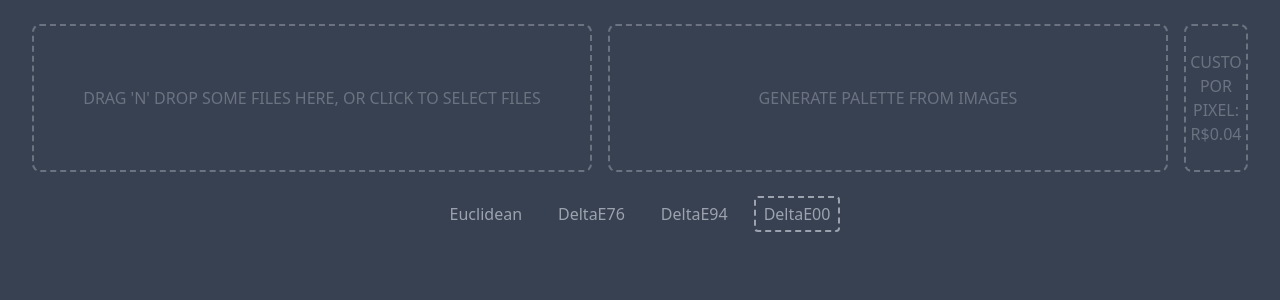
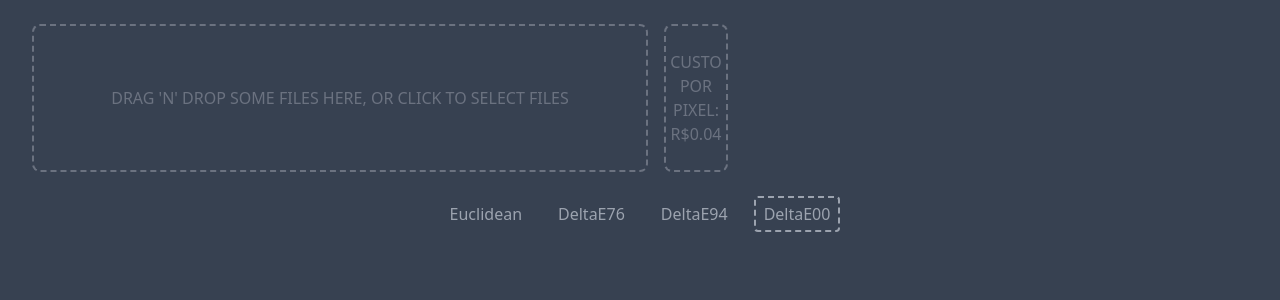
Before and after one commit to isapirola/pixels-master, a React (Create React App) app: page / in a window 1280 px wide. Shown: the top 300 px of the page. Built offline with nearby package versions, Linux system fonts and the light colour scheme.

Commit message:
feat: remove gerador de palette

```diff
--- a/src/components/App.js
+++ b/src/components/App.js
@@ -1,6 +1,5 @@
 import React, { useState, useMemo } from "react";
 import FileDropzone from "./FileDropzone";
-import PaletteGenerate from "./PaletteGenerate";
 import AlgorithmSelector from "./AlgorithmSelector";
 import GlobalCounter from "./GlobalCounter";
 import ImagesGrid from "./ImagesGrid";
@@ -11,12 +10,12 @@ import closerColor, { algorithms } from "utils/closerColor";
 import imageColors from "selectors/imageColors";
 
 const DEFAULT_COST = 0.04;
+const selectedPalette = "pixel-bela";
+const palette = defaultPalettes[selectedPalette];
 
 const App = () => {
   const [cost, setCost] = useState(localStorage.getItem("cost") || DEFAULT_COST);
   const [images, setImages] = useState({});
-  const [palettes, setPalettes] = useState(defaultPalettes);
-  const [selectedPalette, setSelectedPalette] = useState("pixel-bela");
   const [selectedImage, setSelectedImage] = useState(null);
   const [selectedAlgorithm, setSelectedAlgorithm] = useState(algorithms.DELTA_E00);
 
@@ -32,8 +31,6 @@ const App = () => {
 
     setSelectedImage(imagesKeys[newIndex]);
   };
-
-  const palette = palettes[selectedPalette];
 
   const { colorsImage, colorsGlobal, globalCount } = useMemo(() => {
     const colorsImage = {};
@@ -74,7 +71,6 @@ const App = () => {
     <div className="w-screen h-screen font-sans text-white p-3">
       <div className="flex p-3 text-gray-500 uppercase text-base">
         <FileDropzone {...{ setImages }} />
-        <PaletteGenerate {...{ images, setPalettes }} />
         <Cost {...{ cost, setCost }} />
       </div>
       <AlgorithmSelector {...{ selectedAlgorithm, setSelectedAlgorithm }} />
--- a/src/components/PaletteGenerate.js
+++ /dev/null
@@ -1,39 +0,0 @@
-import React, { useCallback } from "react";
-import RgbQuant from "rgbquant";
-import { rgbToHex } from "utils";
-
-const PaletteGenerate = ({ images, setPalettes }) => {
-  const generatePalette = useCallback(() => {
-    const title = prompt("Set palette title", "New Palette");
-    const limit = prompt("Set palette limit", 32);
-
-    if (limit && title) {
-      const q = new RgbQuant({ colors: limit, method: 1 });
-
-      Object.keys(images).forEach(key => {
-        q.sample(images[key].image);
-      });
-
-      const newPalette = {};
-      q.palette(true).forEach(c => {
-        const hex = rgbToHex(c[0], c[1], c[2]);
-        newPalette[hex] = hex;
-      });
-
-      setPalettes(oldPalettes => {
-        return { ...oldPalettes, [title]: newPalette };
-      });
-    }
-  }, [images, setPalettes]);
-
-  return (
-    <button
-      onClick={generatePalette}
-      className="uppercase flex items-center justify-center cursor-pointer mx-2 p-6 w-1/2 text-center rounded-lg border-2 hover:bg-gray-800 border-dashed border-gray-500"
-    >
-      Generate palette from images
-    </button>
-  );
-};
-
-export default React.memo(PaletteGenerate);
--- a/src/components/PaletteSelector.js
+++ /dev/null
@@ -1,30 +0,0 @@
-import React from "react";
-import PalettePixels from "./PalettePixels";
-
-const PaletteSelector = ({ palettes, selectedPalette, setSelectedPalette }) => {
-  return (
-    <div className="flex m-3 items-stretch">
-      {Object.keys(palettes).map(key => {
-        return (
-          <div
-            title={key}
-            key={key}
-            onClick={() =>
-              setSelectedPalette(selectedPalette === key ? null : key)
-            }
-            className={
-              "flex items-center m-2 cursor-pointer rounded border-2 w p-3 border-dashed" +
-              (selectedPalette === key
-                ? " border-gray-400"
-                : " border-transparent")
-            }
-          >
-            <PalettePixels palette={palettes[key]} />
-          </div>
-        );
-      })}
-    </div>
-  );
-};
-
-export default React.memo(PaletteSelector);
```
